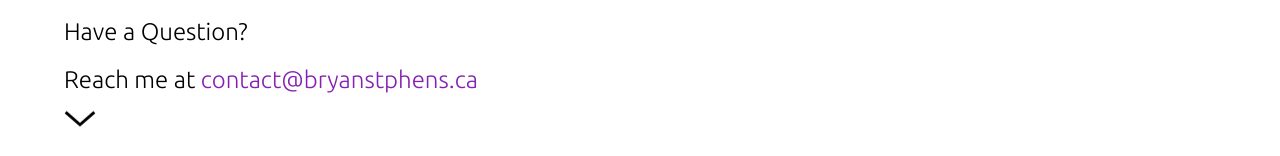
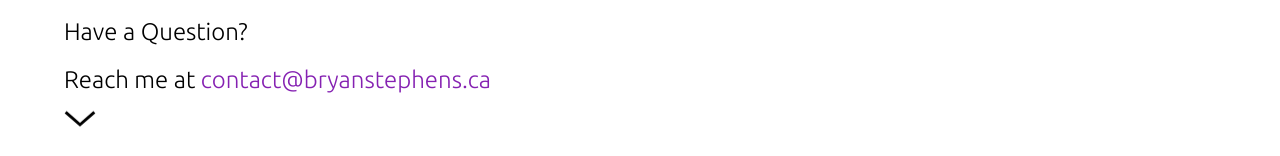
Before and after one commit to stephens-bryan/portfolio, a React app: page / in a window 1280 px wide. Shown: the part 328-484 px from the top of the page. Built offline with nearby package versions, Linux system fonts and the light colour scheme; the HTML template or start-up script is replaced by a standard one.

Commit message:
fixed spelling error

```diff
--- a/src/components/IntroHero/index.js
+++ b/src/components/IntroHero/index.js
@@ -27,7 +27,7 @@ const IntroHero = () => {
                 <p>I’m a Web Developer living in Toronto, Canada. I build web accessbile applications</p>
                 <p>Have a Question?</p>
                 <p>Reach me at
-                    <a href="mailto:contact@bryanstephens.ca"> contact@bryanstphens.ca</a>
+                    <a href="mailto:contact@bryanstephens.ca"> contact@bryanstephens.ca</a>
                 </p>
                 <div>
                     <svg onClick={jumpLink} className="bounce clickable" width="33" height="30" xmlns="http://www.w3.org/2000/svg">
```
